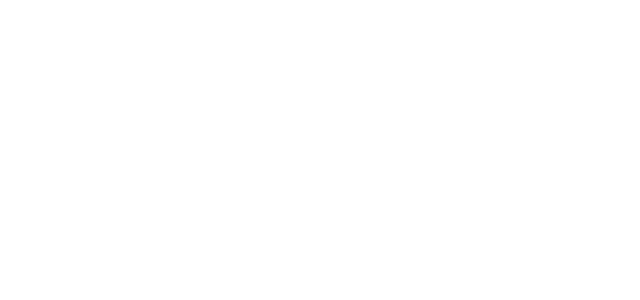
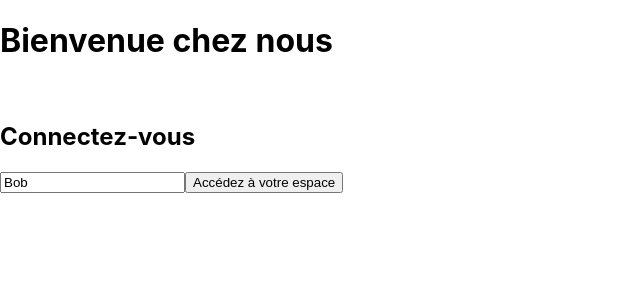
Before and after one commit to MebouoVanne/Manger_burger, a React (Create React App) app: page / in a window 1280 px wide. Shown: the top 300 px of the page, without its empty margins (0-640 px from the left). Built offline with nearby package versions, Linux system fonts and the light colour scheme.

Commit message:
✨ F01: LOGIN> Add title and form

```diff
--- a/src/App.js
+++ b/src/App.js
@@ -1,6 +1,4 @@
 import LoginPage from "./components/pages/LoginPage";
-
-const { useState } = require("react");
 
 // function App(){
 //   const [prenom, setPrenom] = useState("van")
@@ -20,9 +18,7 @@
 
 function App(){
 
-
-  return
- <LoginPage/>
+  return <LoginPage/>
 
 }
 
--- a/src/components/pages/LoginPage.js
+++ b/src/components/pages/LoginPage.js
@@ -1,7 +1,34 @@
-import React from 'react'
+import React, { useState } from 'react'
 
 export default function LoginPage() {
+
+    const [inputValue, setInputValue] = useState("Bob")
+
+    const   handleSubmit = (event) => {
+         event.preventDefault()
+         alert(`bonjour ${inputValue}`)
+         setInputValue('')
+
+     }
+    const handleChange = (event) => {
+        setInputValue(event.target.value)
+     }
+
+
   return (
-    <div>LoginPage</div>
+    <div>
+        <h1>Bienvenue chez nous </h1>
+        <br/>
+        <h2>Connectez-vous</h2>
+        <form  onSubmit={handleSubmit}>
+            <input
+            value={inputValue}
+            onChange={handleChange}
+            type='text'
+             placeholder='Entrer votre prenom..'
+             required/>
+            <button> Accédez à votre espace</button>
+        </form>
+    </div>
   )
 }
```
